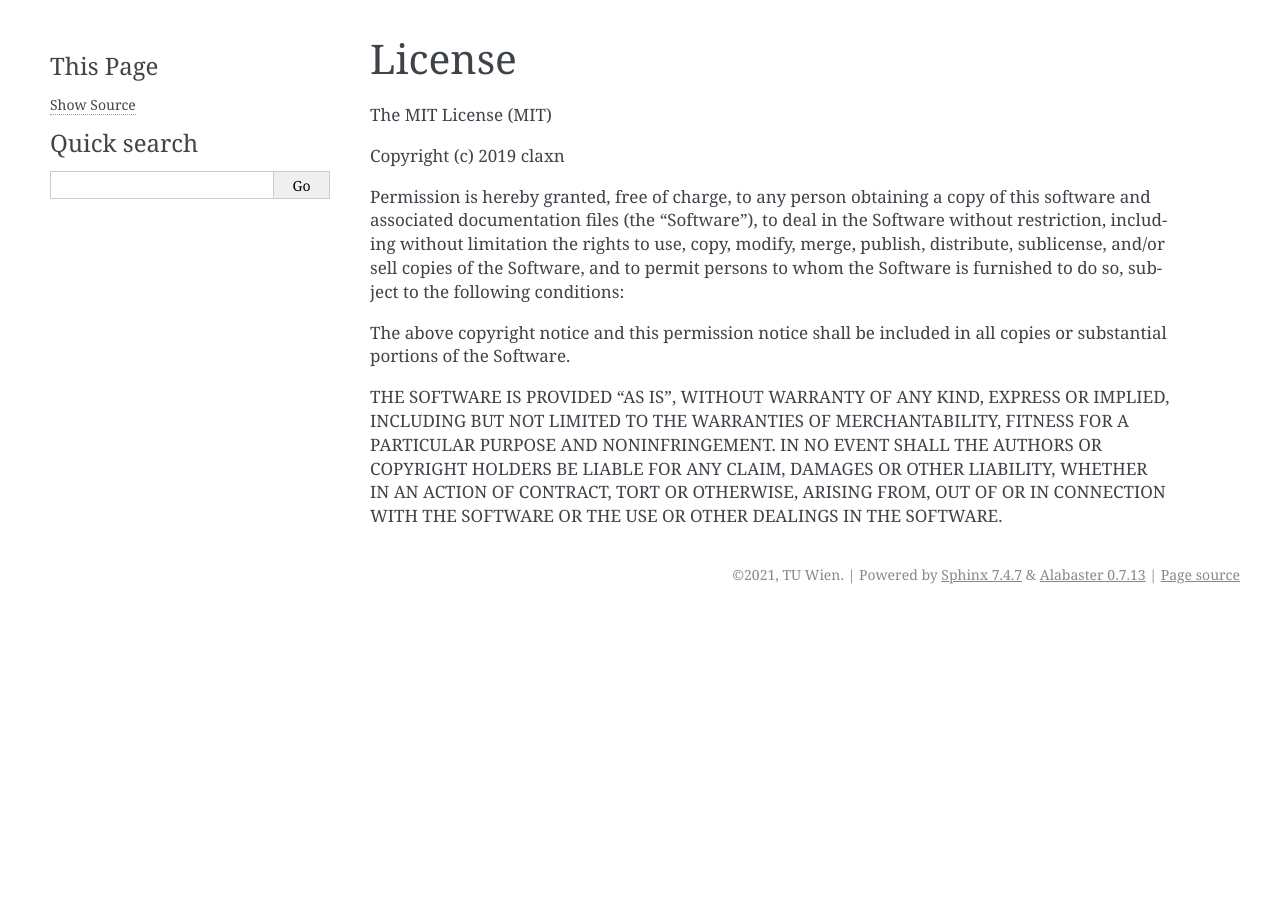
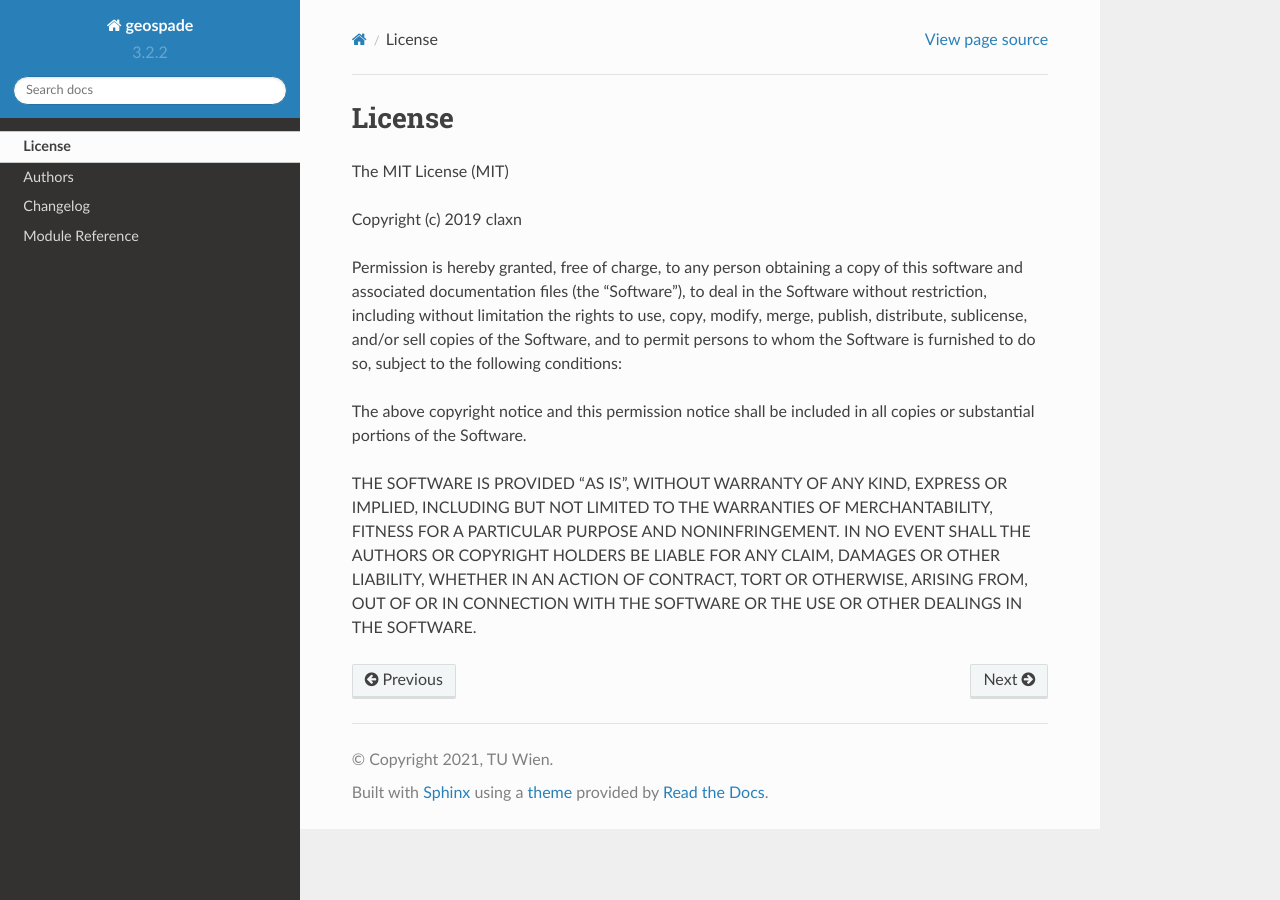
Before and after one commit to TUW-GEO/geospade, a Sphinx documentation site: the page built from docs/license.rst, in a window 1280 px wide. Built offline with Sphinx 7.4.7 and the Read the Docs theme 2.0.0, drawn with Linux system fonts in a browser that asks for light colours.

Commit message:
changed sphinx style

```diff
--- a/docs/conf.py
+++ b/docs/conf.py
@@ -66,7 +66,7 @@ except Exception as e:
 extensions = ['sphinx.ext.autodoc', 'sphinx.ext.intersphinx', 'sphinx.ext.todo',
               'sphinx.ext.autosummary', 'sphinx.ext.viewcode', 'sphinx.ext.coverage',
               'sphinx.ext.doctest', 'sphinx.ext.ifconfig', 'sphinx.ext.mathjax',
-              'sphinx.ext.napoleon', 'jupyter_sphinx.execute']
+              'sphinx.ext.napoleon', 'jupyter_sphinx.execute', 'sphinx_rtd_theme']
 
 # Add any paths that contain templates here, relative to this directory.
 templates_path = ['_templates']
@@ -135,7 +135,7 @@ pygments_style = 'sphinx'
 
 # The theme to use for HTML and HTML Help pages.  See the documentation for
 # a list of builtin themes.
-html_theme = 'alabaster'
+html_theme = 'sphinx_rtd_theme'
 
 # Theme options are theme-specific and customize the look and feel of a theme
 # further.  For a list of options available for each theme, see the
@@ -146,7 +146,7 @@ html_theme_options = {
 }
 
 # Add any paths that contain custom themes here, relative to this directory.
-# html_theme_path = []
+html_theme_path = ["_themes",]
 
 # The name for this set of Sphinx documents.  If None, it defaults to
 # "<project> v<release> documentation".
@@ -236,7 +236,7 @@ latex_elements = {
 # (source start file, target name, title, author, documentclass [howto/manual]).
 latex_documents = [
   ('index', 'user_guide.tex', u'geospade Documentation',
-   u'claxn', 'manual'),
+   u'TU Wien', 'manual'),
 ]
 
 # The name of an image file (relative to this directory) to place at the top of
```
